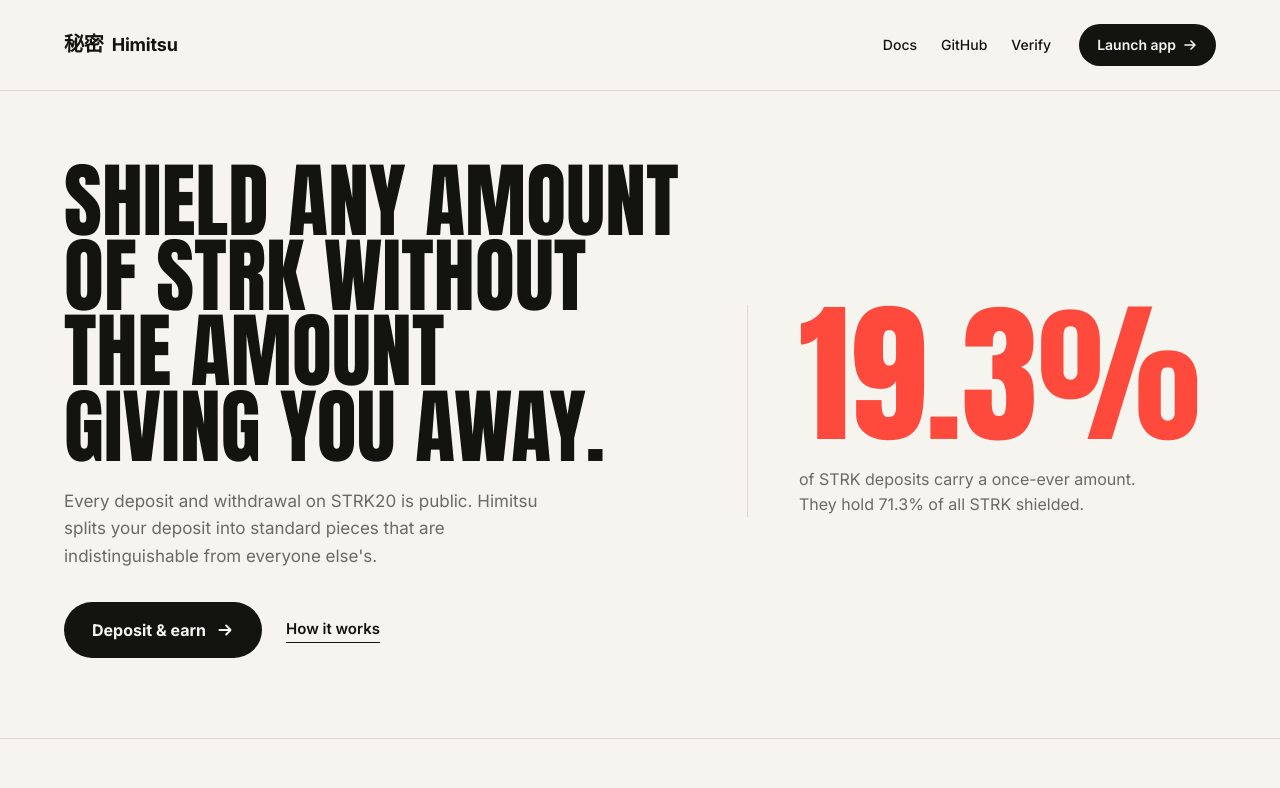
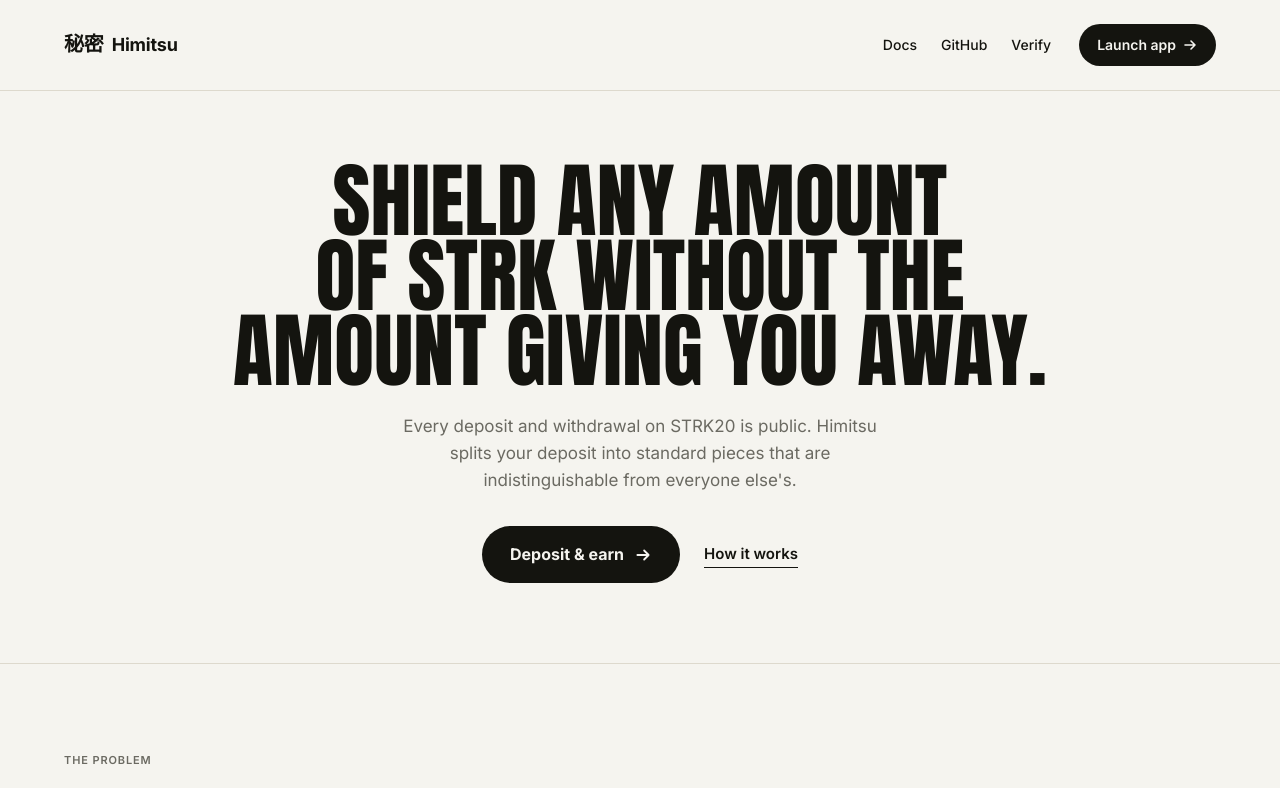
Before and after one commit to adipundir/himitsu-protocol, a Next.js app in the folder app/: page / in a window 1280 px wide. Shown: the top 788 px of the page. Built offline with nearby package versions, Linux system fonts and the light colour scheme.

Commit message:
Centered hero, stat panel removed
Single centered column: balanced two-line headline, sub, CTAs. The 19.3%
block is gone from the hero; the measured numbers still live in the README
and the deck. Production build green.

```diff
--- a/app/src/app/home.module.css
+++ b/app/src/app/home.module.css
@@ -615,3 +615,20 @@
   font-size: 13.5px;
   color: rgba(245, 244, 239, 0.5);
 }
+
+/* ─── Centered hero: single column, no side panel ─── */
+.hero {
+  display: flex;
+  flex-direction: column;
+  align-items: center;
+  text-align: center;
+}
+.heroText {
+  align-items: center;
+}
+.heroSub {
+  margin-inline: auto;
+}
+.heroActions {
+  justify-content: center;
+}
--- a/app/src/app/page.tsx
+++ b/app/src/app/page.tsx
@@ -109,12 +109,6 @@ export default function MarketingHome() {
               How it works
             </a>
           </div>
-        </div>
-        <div className={styles.heroStat}>
-          <span className={`${styles.display} ${styles.heroStatNum}`}>19.3%</span>
-          <p className={styles.heroStatCaption}>
-            of STRK deposits carry a once-ever amount. They hold 71.3% of all STRK shielded.
-          </p>
         </div>
       </section>
 
```
